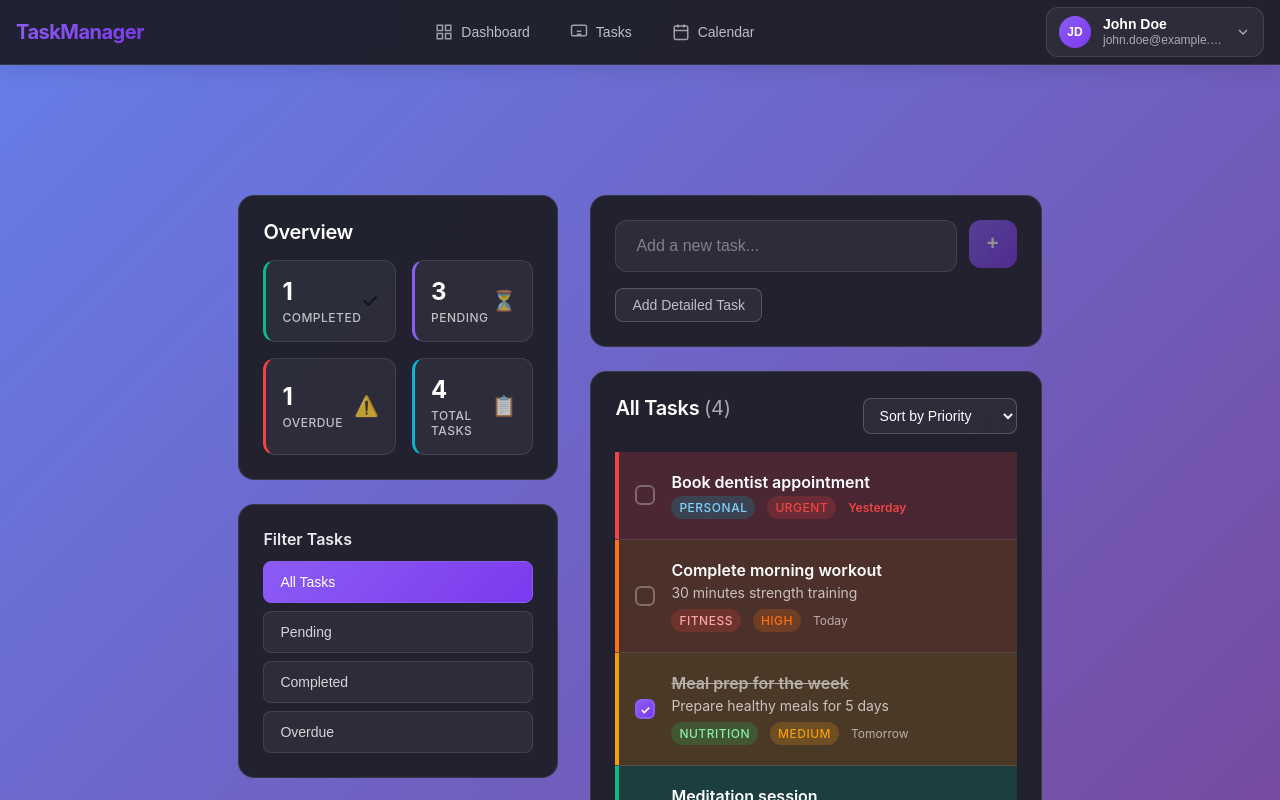
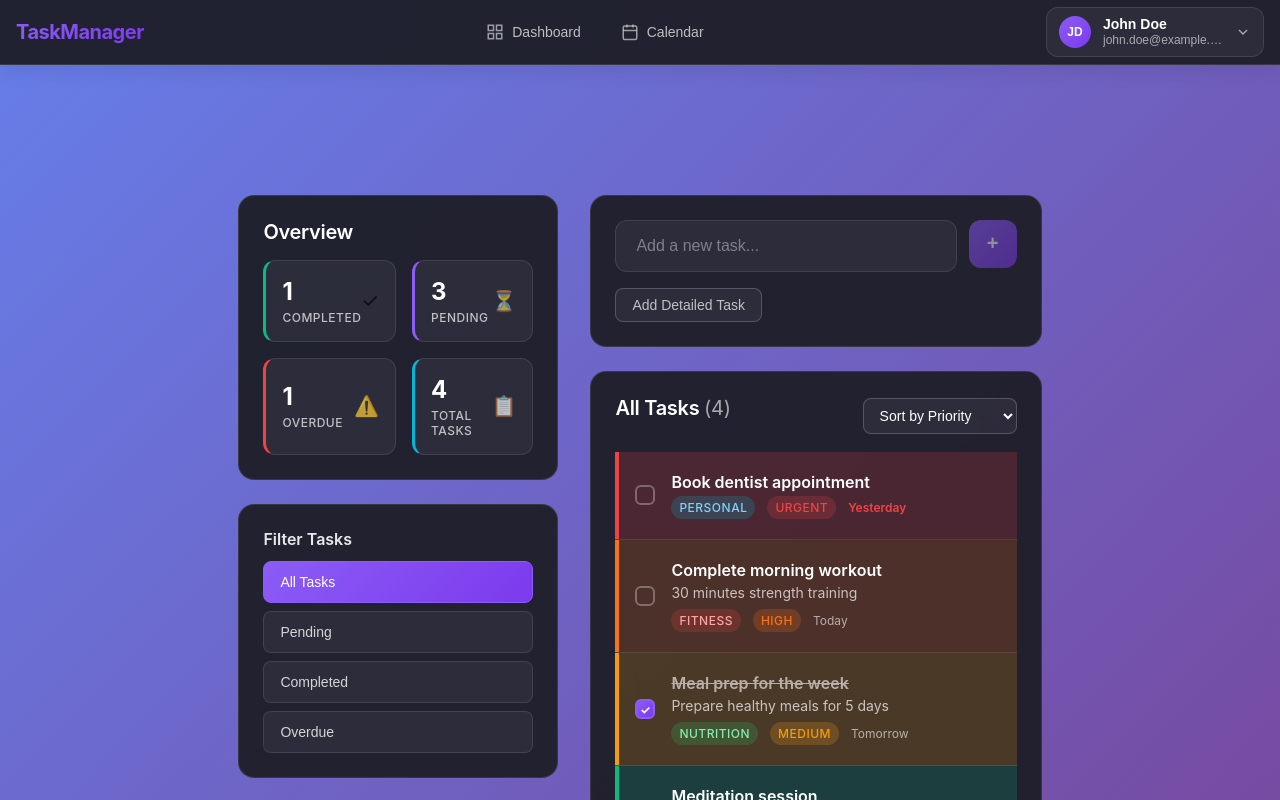
Before and after one commit to romtaugranot/llm-task-manager, an Angular app: page /dashboard in a window 1280 px wide. Built offline with nearby package versions, Linux system fonts and the light colour scheme.

Commit message:
fix: delete tasks nav link from nav bar

```diff
--- a/src/app/shared/components/navbar/links/links.component.html
+++ b/src/app/shared/components/navbar/links/links.component.html
@@ -14,22 +14,6 @@
             <rect x="3" y="14" width="7" height="7"></rect>
         </svg>
         Dashboard
-    </button>
-
-    <button class="nav-link" (click)="navigateTo('/tasks')">
-        <svg
-            width="18"
-            height="18"
-            viewBox="0 0 24 24"
-            fill="none"
-            stroke="currentColor"
-            stroke-width="2"
-        >
-            <path d="M9 11H15"></path>
-            <path d="M9 15H15"></path>
-            <rect x="2" y="3" width="20" height="14" rx="2"></rect>
-        </svg>
-        Tasks
     </button>
 
     <button class="nav-link" (click)="navigateTo('/calendar')">
```
